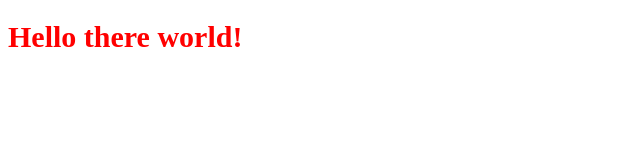
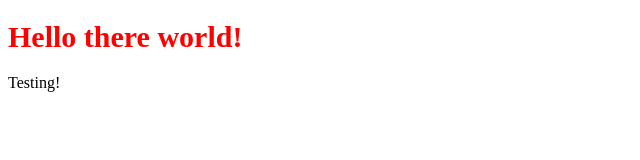
Before and after one commit to peyo/github-pages-demo, a plain HTML site: page index.html in a window 1280 px wide. Shown: the full height of the page, 0-640 px from the left. Drawn offline with Linux system fonts and the light colour scheme.

Commit message:
added copy to line 12

```diff
--- a/index.html
+++ b/index.html
@@ -9,5 +9,6 @@
 </head>
 <body>
     <h1>Hello there world!</h1>
+    <p>Testing!</p>
 </body>
 </html>
```
